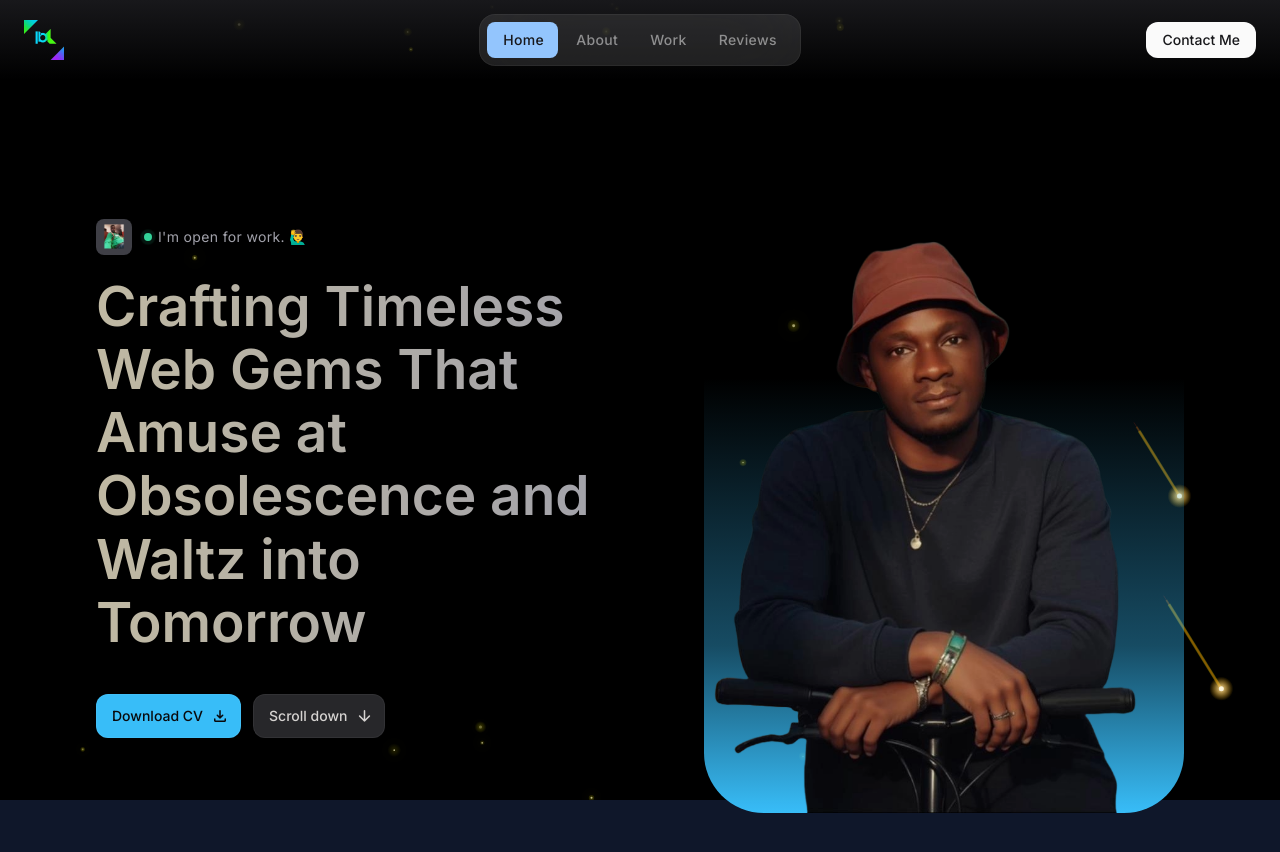
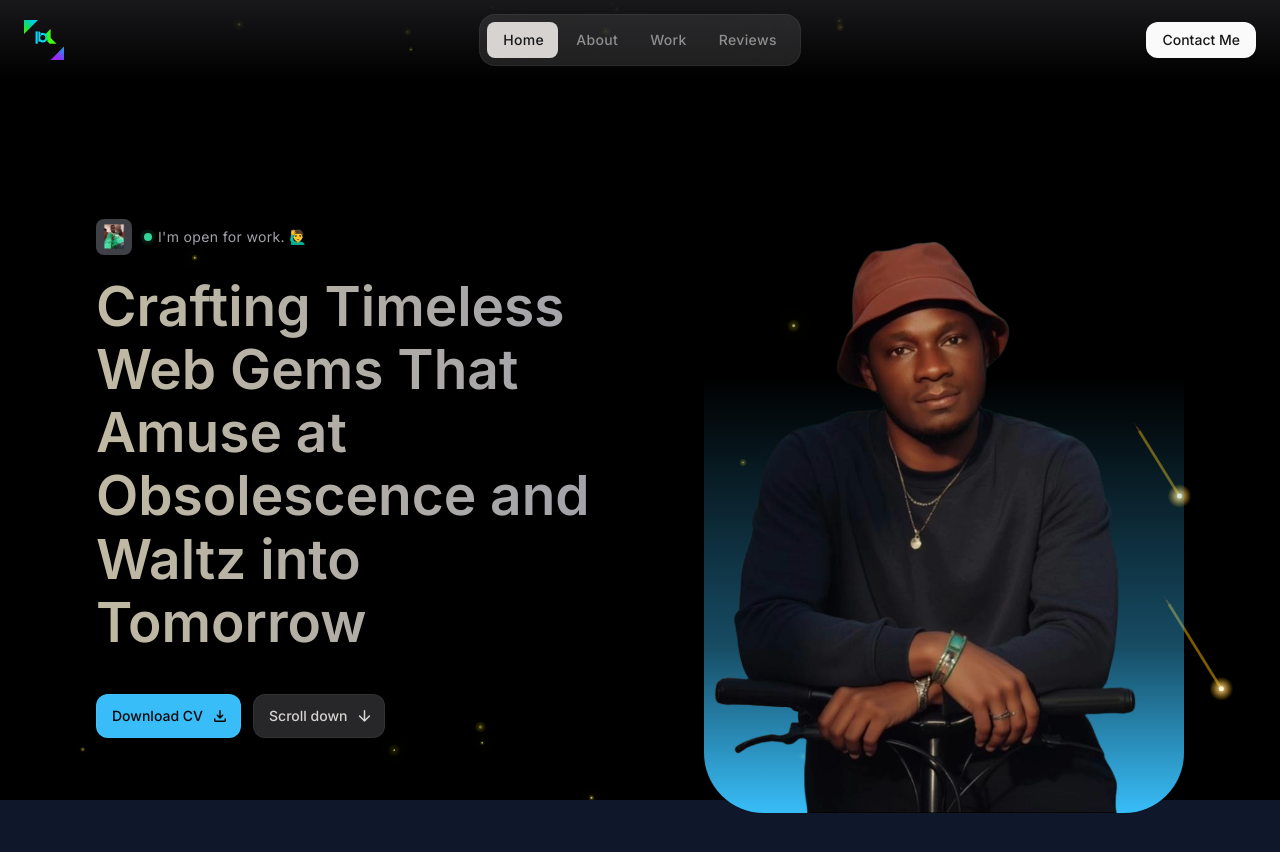
Before and after one commit to i-be-k/i-be-k, a React (Vite) app: page / in a window 1280 px wide. Shown: the top 852 px of the page. Built offline with nearby package versions, Linux system fonts and the light colour scheme.

Commit message:
Bg Optimization

```diff
--- a/src/index.css
+++ b/src/index.css
@@ -82,11 +82,11 @@ body {
 }
 
 .navbar.active {
-  @apply bg-blue-500 opacity-100 scale-100 blur-0 visible;
+  @apply bg-neutral-700 opacity-80 scale-100 blur-0 visible;
 }
 
 .nav-link {
-  @apply grid items-center h-9 px-4 text-sm font-medium tracking-wide text-zinc-50/50 hover:text-slate-400 transition-colors;
+  @apply grid items-center h-9 px-4 text-sm font-medium tracking-wide text-zinc-50/50 hover:text-gray-300 transition-colors;
 }
 
 .nav-link.active {
@@ -94,7 +94,7 @@ body {
 }
 
 .navbar .active-box {
-  @apply absolute bg-blue-300 rounded-lg -z-10 transition-[top,left] duration-500;
+  @apply absolute bg-stone-300 rounded-lg -z-10 transition-[top,left] duration-500;
 }
 
 /* Button */
```
